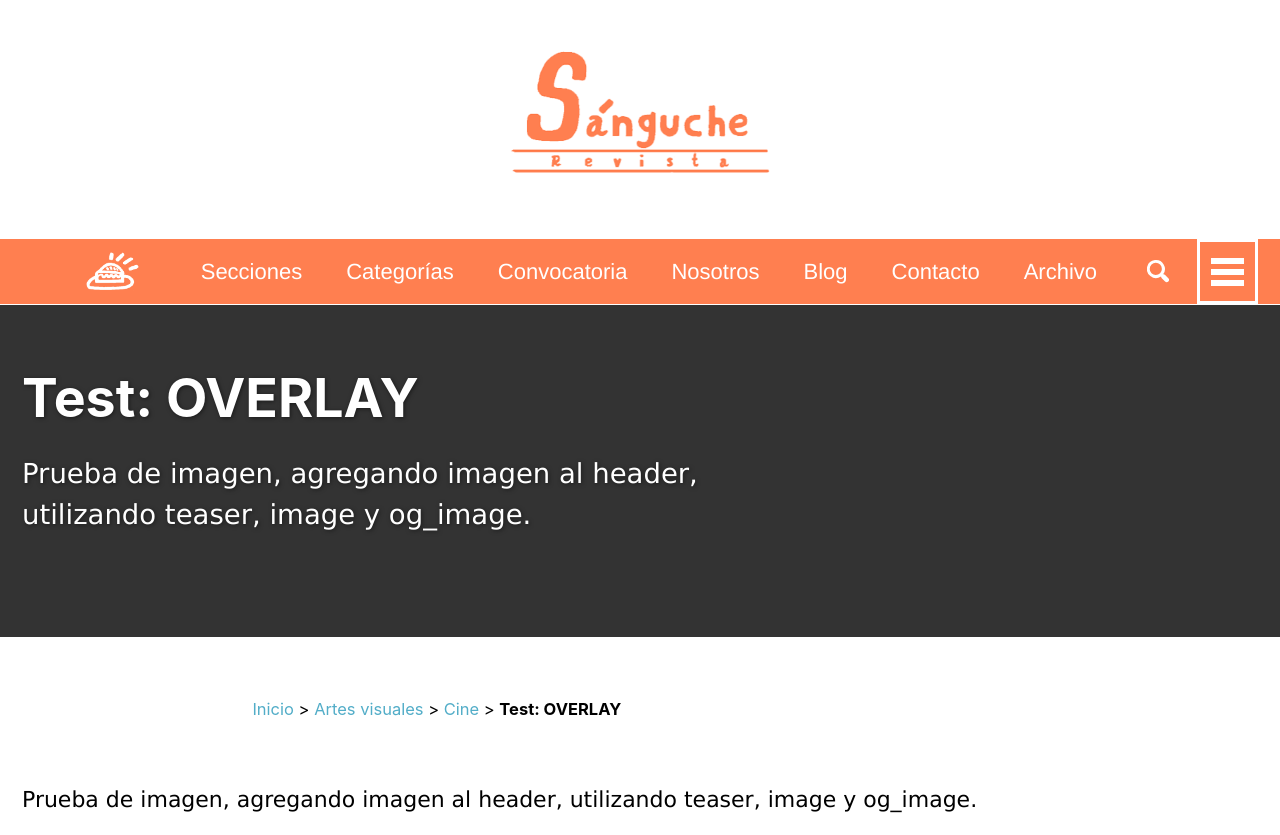
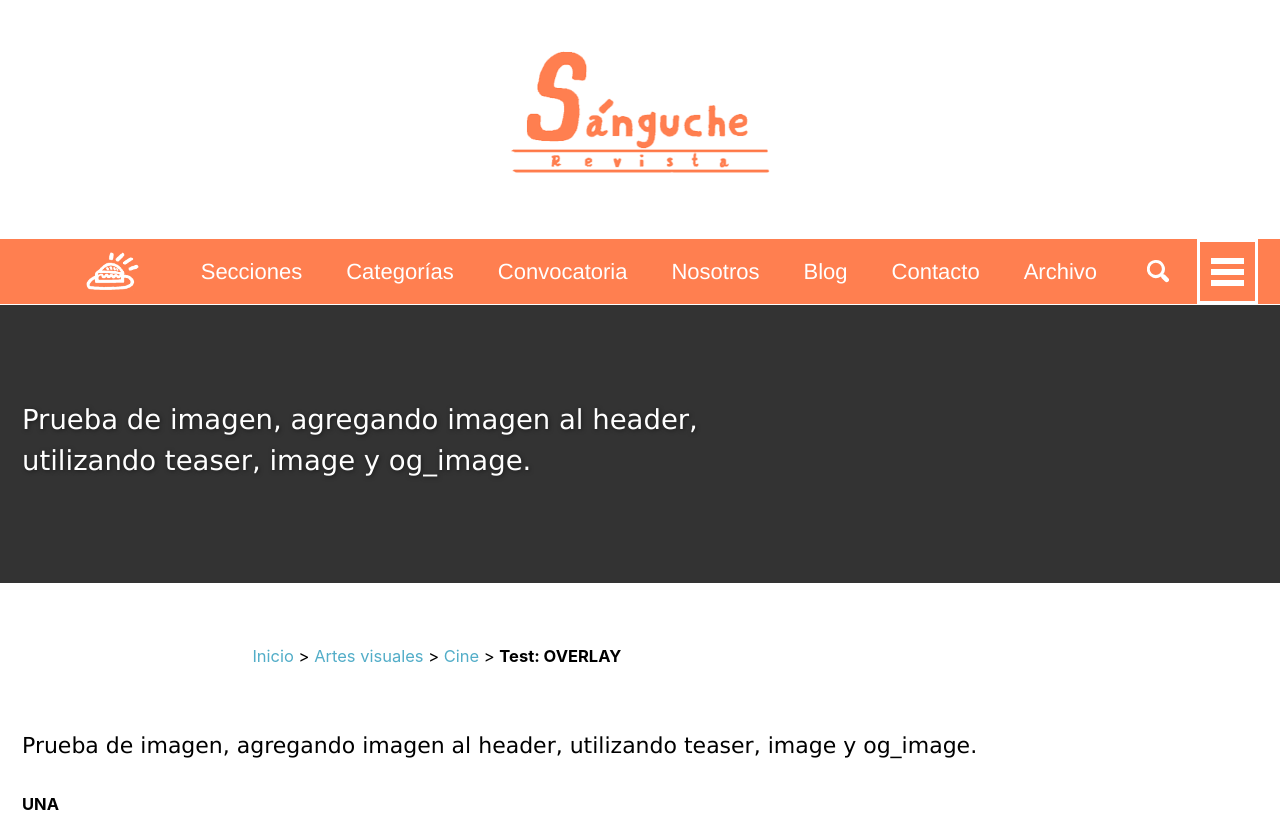
Before and after one commit to sangucherevista/sangucherevista.github.io, a Jekyll site: the page built from _posts/2017-07-29-test-overlay.md, in a window 1280 px wide and 900 px high, cut to the strip 0-835 px from the top of the window. Built offline with Jekyll 4.4.1, drawn with Linux system fonts in a browser that asks for light colours; nearby versions of some CDN libraries.

Commit message:
Updated '_includes/page__hero.html' via CloudCannon

```diff
--- a/_includes/page__hero.html
+++ b/_includes/page__hero.html
@@ -35,13 +35,7 @@
 >
   {% if page.header.overlay_color or page.header.overlay_image %}
     <div class="wrapper">
-      <h1 class="page__title" itemprop="headline">
-        {% if paginator and site.paginate_show_page_num %}
-          {{ site.title }}{% unless paginator.page == 1 %} {{ site.data.ui-text[site.locale].page | default: "Page" }} {{ paginator.page }}{% endunless %}
-        {% else %}
-          {{ page.title | default: site.title | markdownify | remove: "<p>" | remove: "</p>" }}
-        {% endif %}
-      </h1>
+
       {% if page.header.show_overlay_excerpt != false and page.excerpt %}
         <p class="page__lead">{{ page.excerpt | markdownify | remove: "<p>" | remove: "</p>" }}</p>
       {% endif %}
```
